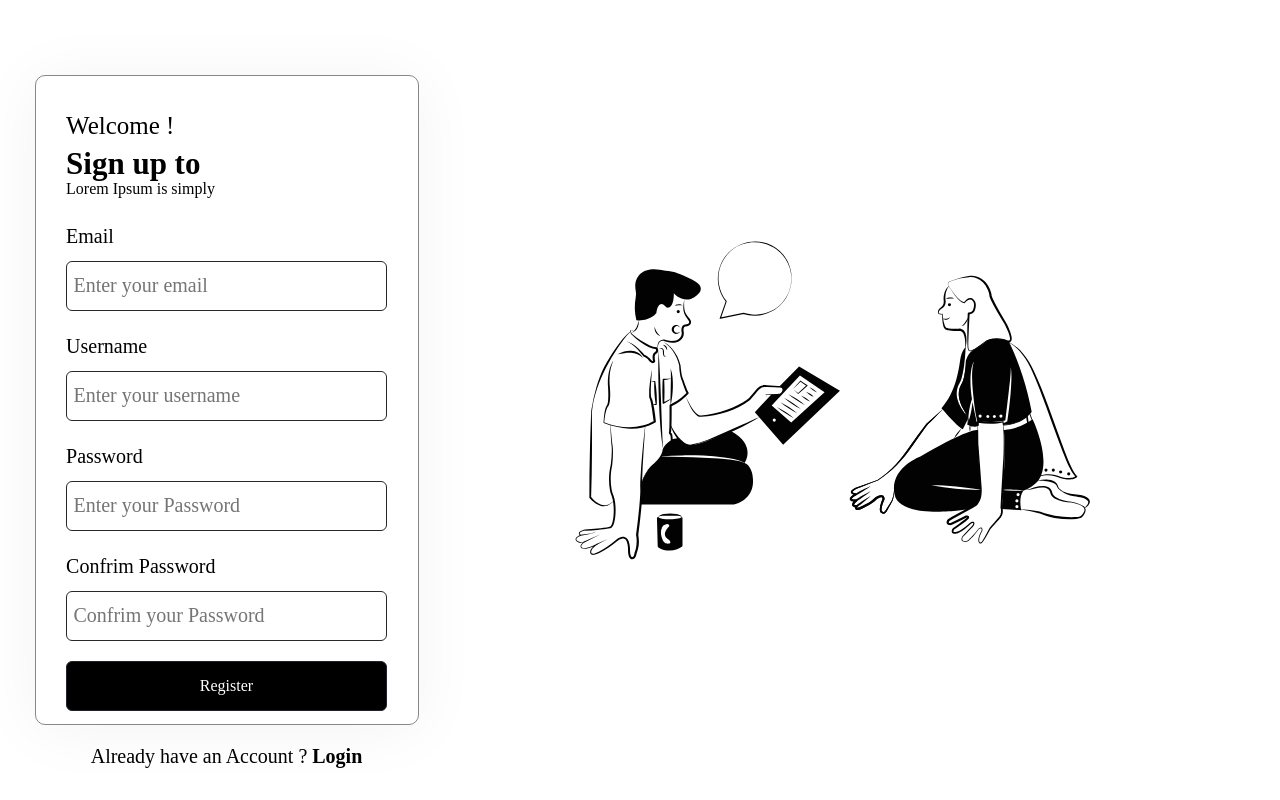
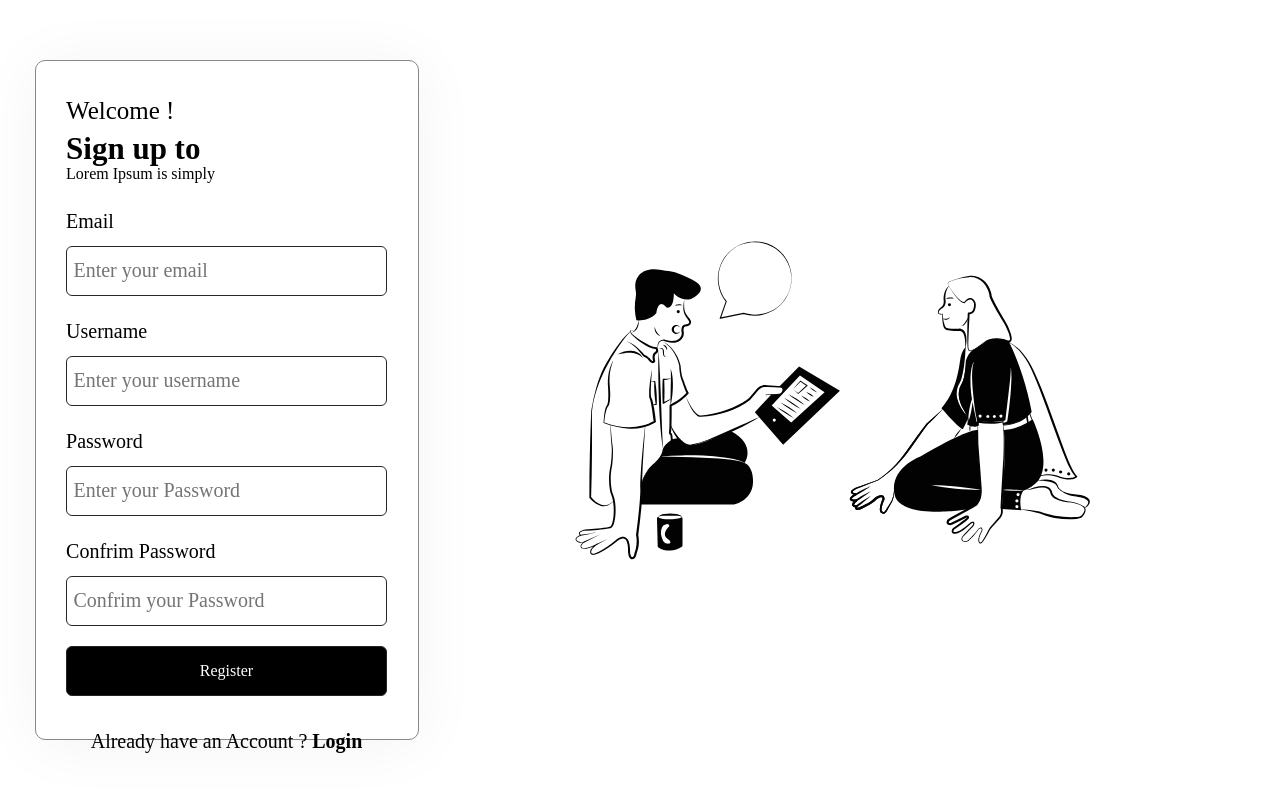
Before and after one commit to abhishekraj00/expertia_task, a React (Create React App) app: page /register in a window 1280 px wide. Built offline with nearby package versions, Linux system fonts and the light colour scheme.

Commit message:
Update register.css

```diff
--- a/src/components/register/register.css
+++ b/src/components/register/register.css
@@ -8,7 +8,7 @@
 
   .left {
     width: 30%;
-    height: 650px;
+    height: 680px;
     background: #ffffff;
     border: 0.5px solid #878787;
     box-shadow: 0px 4px 64px rgba(0, 0, 0, 0.05);
@@ -57,7 +57,7 @@
     width: 100%;
     height: 50px;
     padding-left: 2%;
-    margin-top: 0.5rem;
+    margin-top: 0.3rem;
   }
 
   .flex {
```
